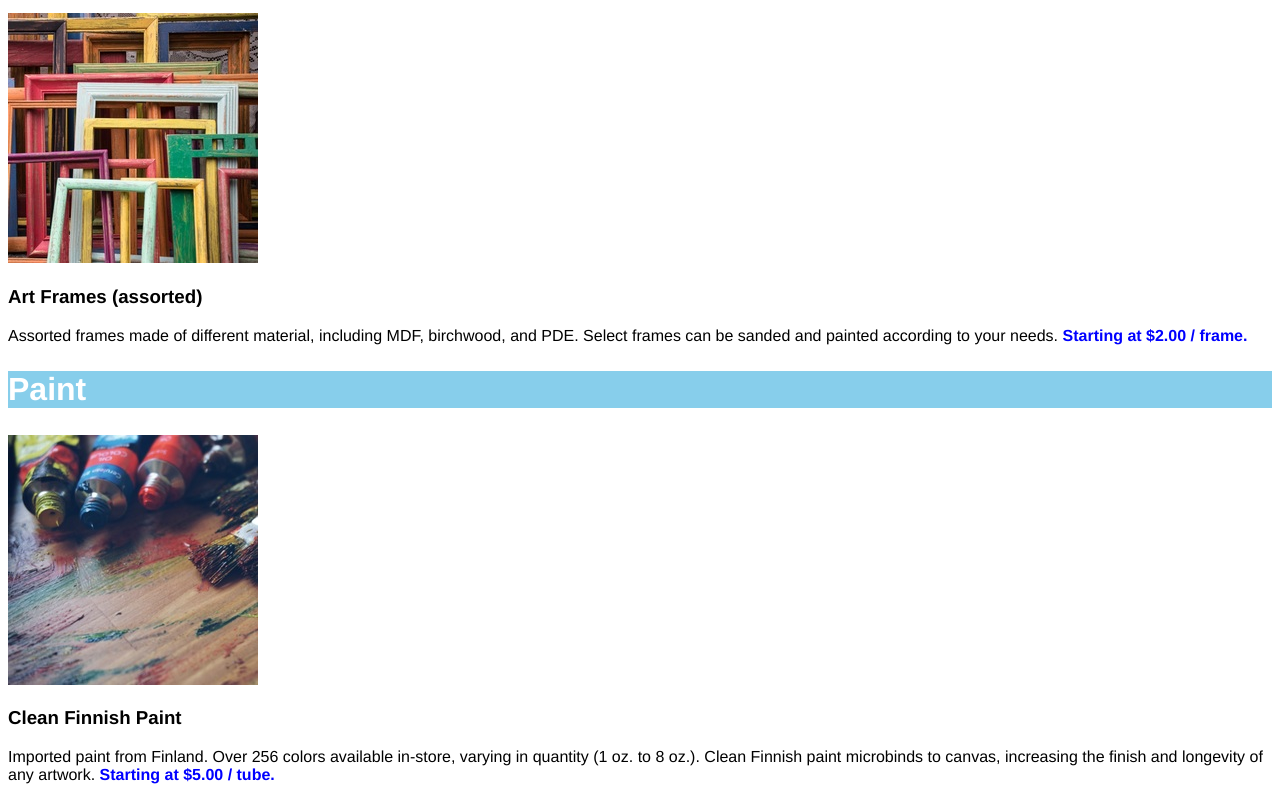
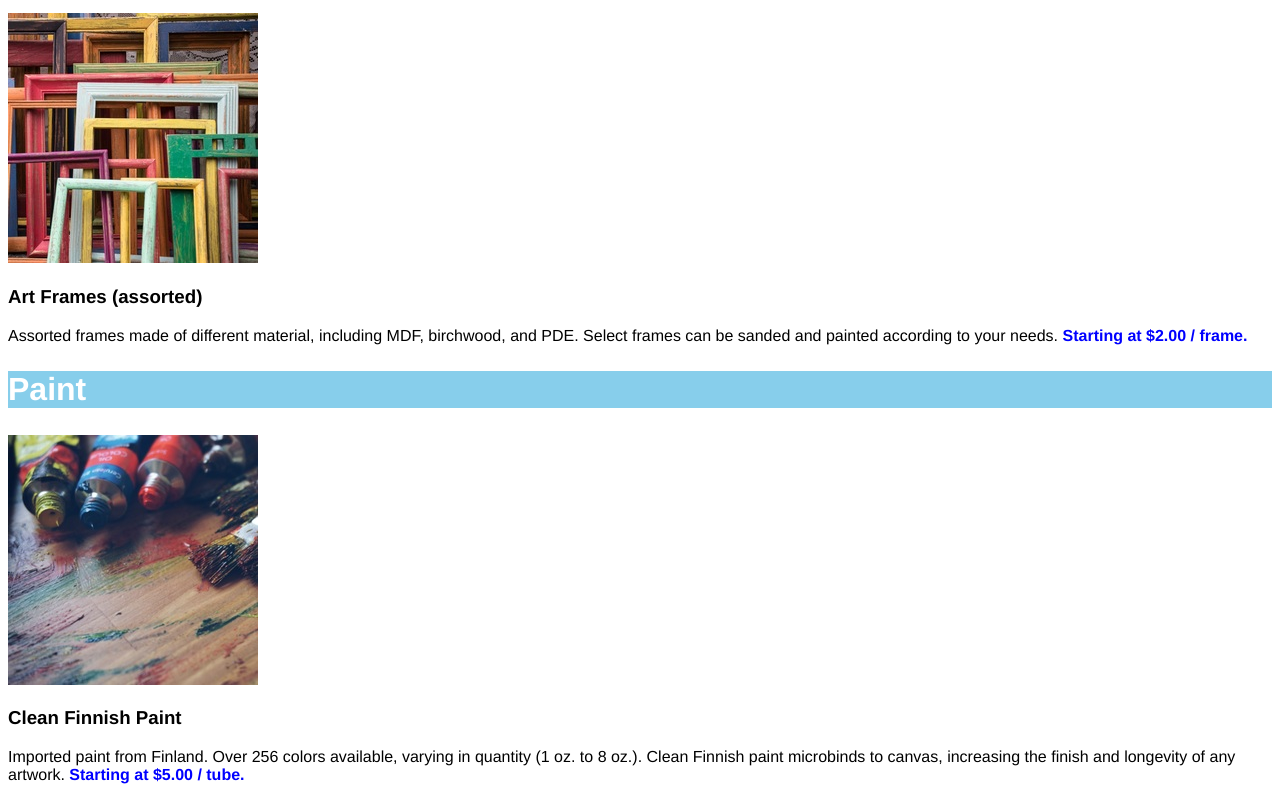
Before and after one commit to Zwartemis/dasmotoArts, a plain HTML site: page index.html in a window 1280 px wide. Shown: the part 721-1521 px from the top of the page. Drawn offline with Linux system fonts and the light colour scheme.

Commit message:
Setup project pages

```diff
--- a/index.html
+++ b/index.html
@@ -23,7 +23,7 @@
         <h2>Paint</h2>
         <img src="./resources/images/finnish.jpeg" />
         <h3>Clean Finnish Paint</h3>
-        <p>Imported paint from Finland. Over 256 colors available in-store, varying in quantity (1 oz. to 8 oz.). Clean Finnish paint microbinds to canvas, increasing the finish and longevity of any artwork. <strong>Starting at $5.00 / tube.</strong></p>
+        <p>Imported paint from Finland. Over 256 colors available, varying in quantity (1 oz. to 8 oz.). Clean Finnish paint microbinds to canvas, increasing the finish and longevity of any artwork. <strong>Starting at $5.00 / tube.</strong></p>
       </div>
     </div>
   </body>
```
